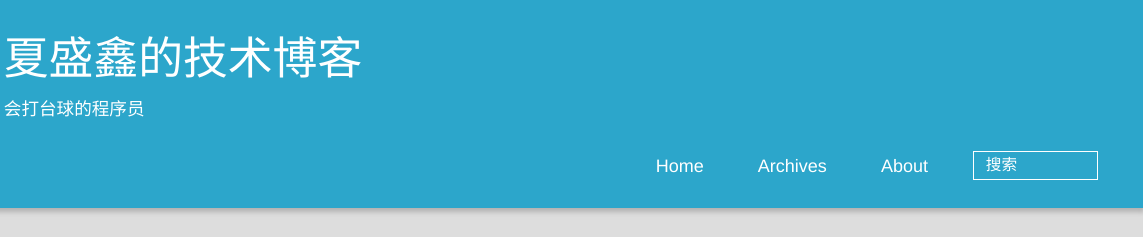
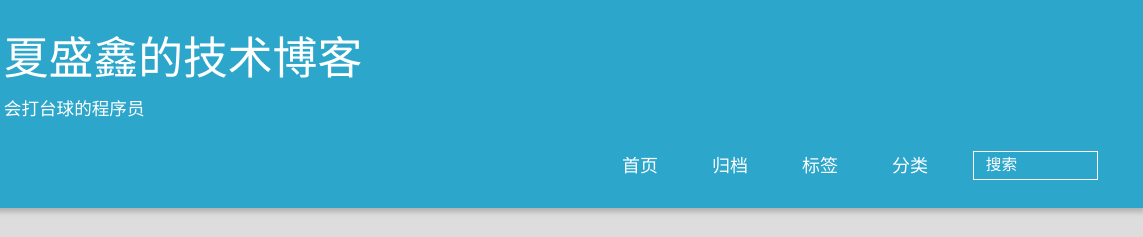
Before and after one commit to xiashengxin/blog, a plain HTML site: page 2016/05/24/hello-world/index.html in a window 1280 px wide. Shown: the top 237 px of the page, 137-1280 px from the left. Drawn offline with Linux system fonts and the light colour scheme; a script that the page names is missing.

Commit message:
Site updated: 2016-06-01 09:53:35

```diff
--- a/2016/05/24/hello-world/index.html
+++ b/2016/05/24/hello-world/index.html
@@ -57,11 +57,13 @@ Quick">
 				<ul>
 					<ul>
 
-						<li><a href="/">Home</a></li>
+						<li><a href="/">首页</a></li>
 
-						<li><a href="/archives">Archives</a></li>
+						<li><a href="/archives">归档</a></li>
 
-						<li><a href="/about">About</a></li>
+						<li><a href="/tags">标签</a></li>
+
+						<li><a href="/categories">分类</a></li>
 
 					<li>
 
--- a/index.html
+++ b/index.html
@@ -53,11 +53,13 @@
 				<ul>
 					<ul>
 
-						<li><a href="/">Home</a></li>
+						<li><a href="/">首页</a></li>
 
-						<li><a href="/archives">Archives</a></li>
+						<li><a href="/archives">归档</a></li>
 
-						<li><a href="/about">About</a></li>
+						<li><a href="/tags">标签</a></li>
+
+						<li><a href="/categories">分类</a></li>
 
 					<li>
 
```
Also changed, not shown: archives/2016/05/index.html (+5 -3 lines), archives/2016/index.html (+5 -3 lines), archives/index.html (+5 -3 lines), categories/index.html (+5 -3 lines), tags/index.html (+5 -3 lines).
